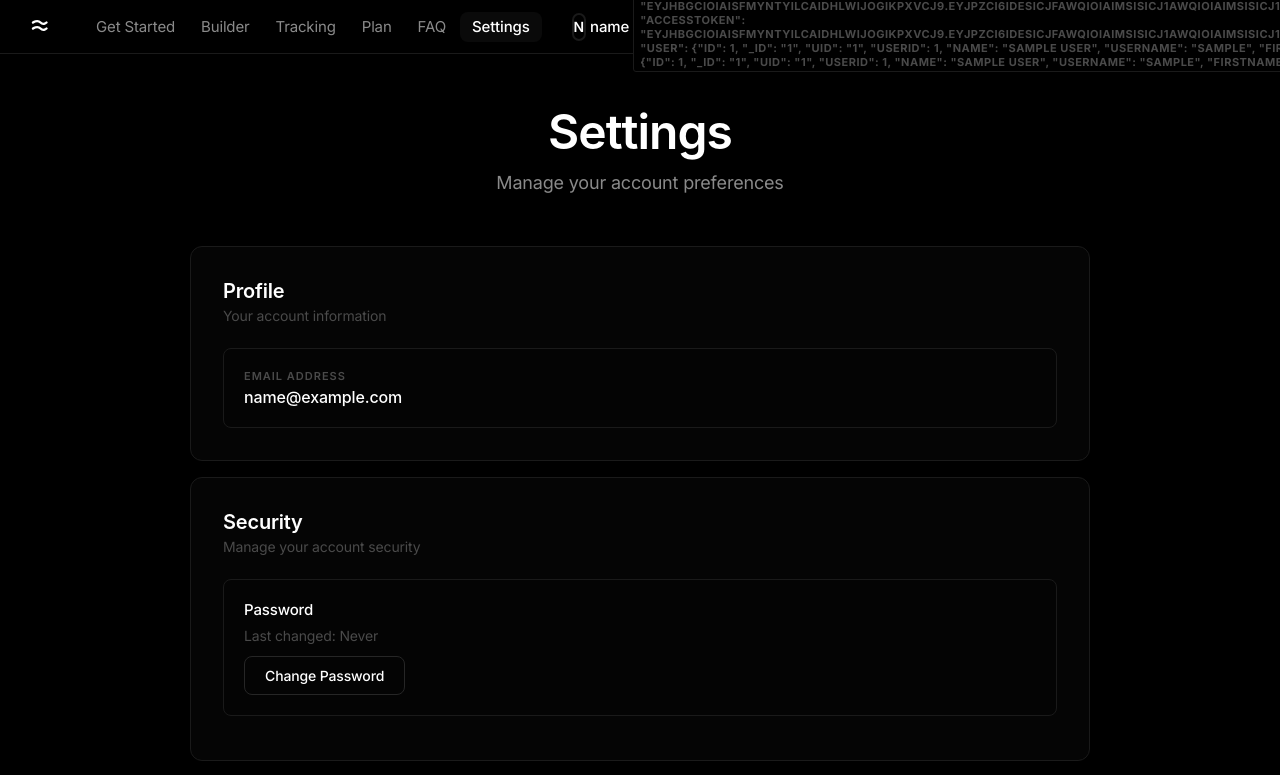
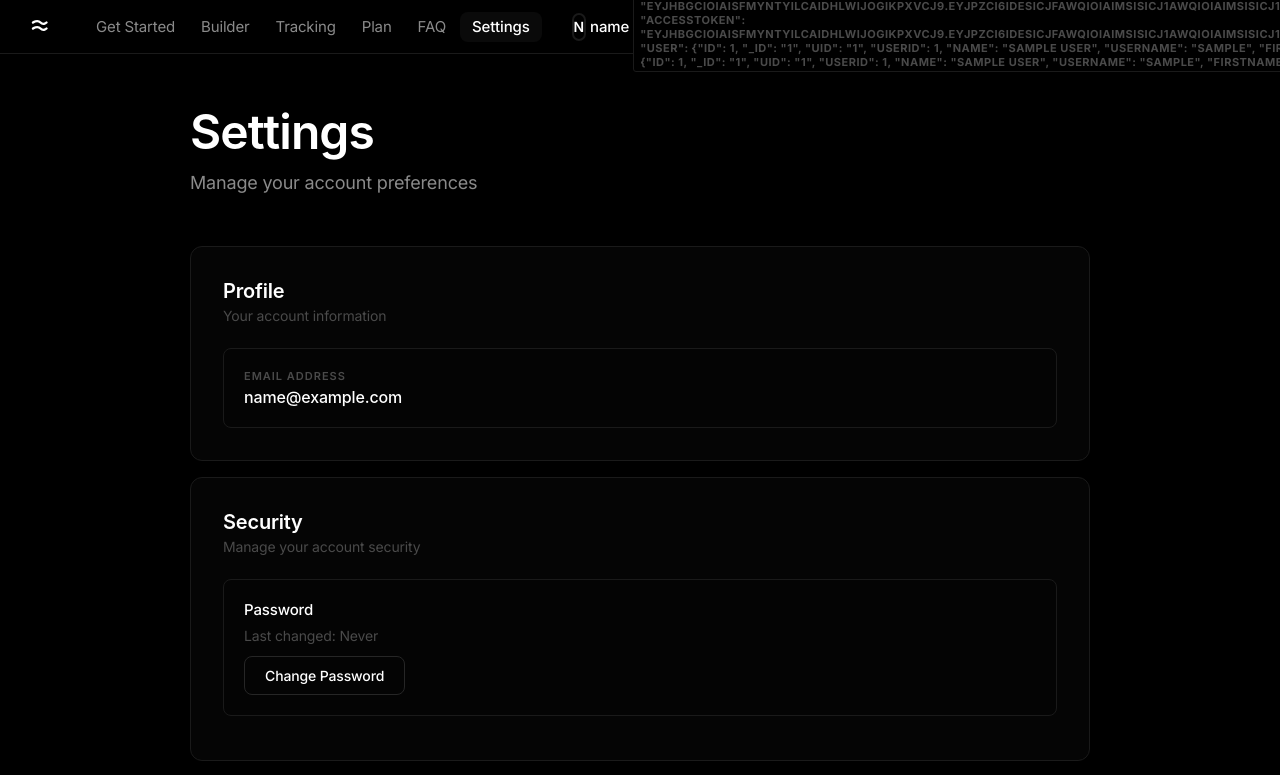
Before and after one commit to sway-dev-gh/sway, a React (Vite) app in the folder web/: page /settings in a window 1280 px wide. Shown: the top 775 px of the page. Built offline with nearby package versions, Linux system fonts and the light colour scheme; no server answers; sample sign-in values are in the browser's storage.

Commit message:
Fix Settings layout and Dashboard duplicate margin

```diff
--- a/web/src/pages/Dashboard.jsx
+++ b/web/src/pages/Dashboard.jsx
@@ -222,7 +222,6 @@ function Dashboard() {
             <p style={{
               fontSize: '20px',
               color: theme.colors.text.secondary,
-              margin: '0 0 48px 0',
               lineHeight: '1.6',
               maxWidth: '700px',
               margin: '0 auto 48px'
--- a/web/src/pages/Settings.jsx
+++ b/web/src/pages/Settings.jsx
@@ -61,7 +61,7 @@ function Settings() {
         }}>
 
           {/* Header */}
-          <div style={{ marginBottom: '48px', textAlign: 'center' }}>
+          <div style={{ marginBottom: '48px', maxWidth: '900px', margin: '0 auto 48px' }}>
             <h1 style={{
               fontSize: '48px',
               fontWeight: '600',
```
